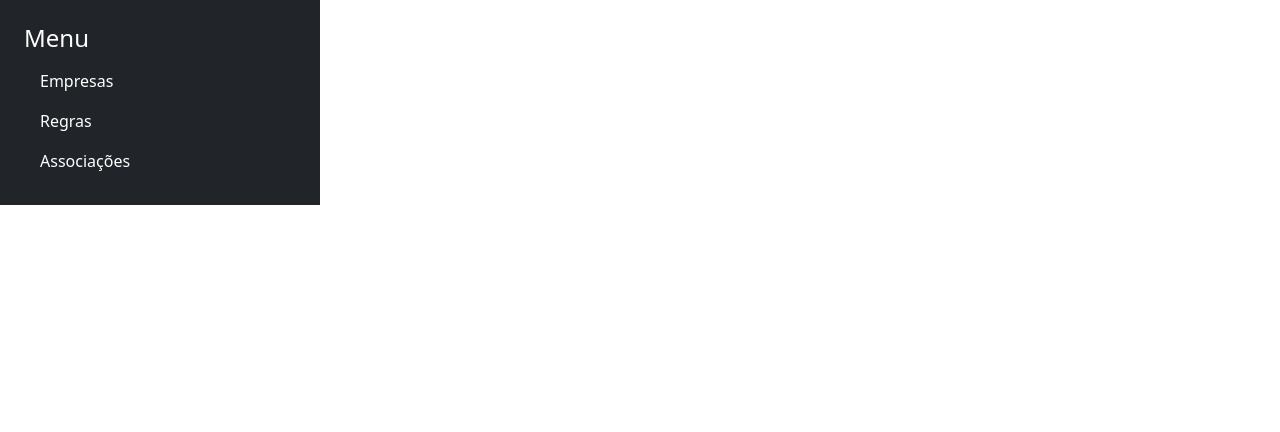
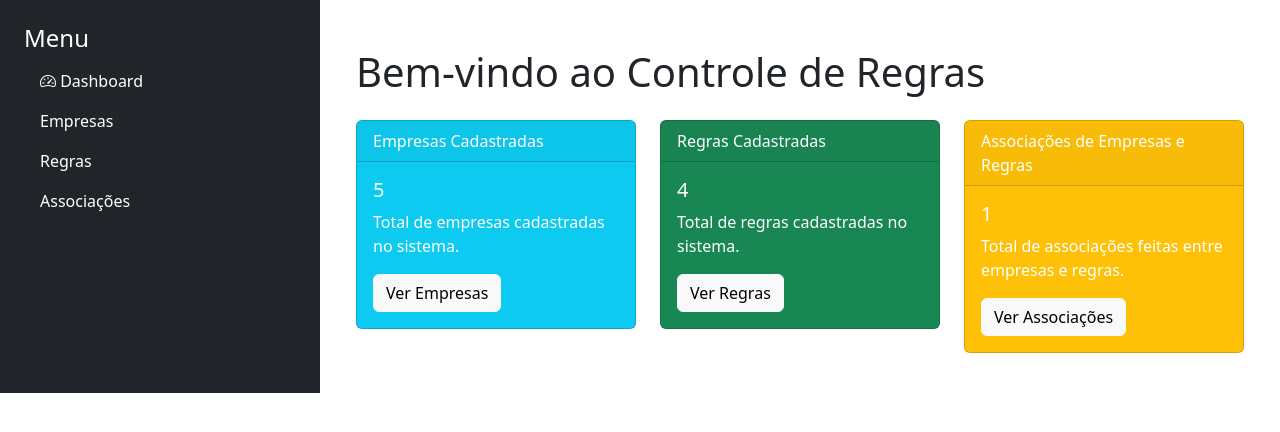
Before and after one commit to purpleteamNSC/ControlRules, a Flask app: page / in a window 1280 px wide. Shown: the top 432 px of the page. Run offline with Flask 2, Linux system fonts and the light colour scheme.

Commit message:
update templates

```diff
--- a/app/app.py
+++ b/app/app.py
@@ -21,10 +21,25 @@ def save_data(filename, data):
     with open(filename, 'w') as f:
         json.dump(data, f, indent=4)
 
-# Rota para a página inicial
+# Rota para a página principal (index)
 @app.route('/')
 def index():
-    return render_template('base.html')
+    # Carregar os dados
+    empresas = load_data(EMPRESAS_FILE)
+    regras = load_data(REGRAS_FILE)
+    associacoes = load_data(ASSOCIACOES_FILE)
+
+    # Contar quantos itens existem em cada lista
+    total_empresas = len(empresas)
+    total_regras = len(regras)
+    total_associacoes = len(associacoes)
+
+    # Passar esses dados para o template
+    return render_template('index.html',
+                           total_empresas=total_empresas,
+                           total_regras=total_regras,
+                           total_associacoes=total_associacoes)
+
 
 # Rota para listar empresas
 @app.route('/empresas')
--- a/app/data/empresas.json
+++ b/app/data/empresas.json
@@ -2,7 +2,7 @@
     {
         "id": 1,
         "nome": "Empresa 1",
-        "helix": "ABC123"
+        "helix": "ABC1234"
     },
     {
         "id": 2,
@@ -16,7 +16,12 @@
     },
     {
         "id": 4,
-        "nome": "dfgdfg",
+        "nome": "Teste",
         "helix": "dfgdfg"
+    },
+    {
+        "id": 5,
+        "nome": "Empresa 3",
+        "helix": "helix3"
     }
 ]
--- a/app/data/regras.json
+++ b/app/data/regras.json
@@ -2,7 +2,7 @@
     {
         "id": 1,
         "nome": "mxdr01",
-        "query": "groupby class 123"
+        "query": "groupby class 1234"
     },
     {
         "id": 2,
@@ -11,7 +11,12 @@
     },
     {
         "id": 3,
+        "nome": "mxdr04",
+        "query": "asdasdasd"
+    },
+    {
+        "id": 4,
         "nome": "mxdr03",
-        "query": "asdasdasd"
+        "query": "03"
     }
 ]
--- a/app/templates/base.html
+++ b/app/templates/base.html
@@ -4,7 +4,7 @@
     <meta charset="UTF-8">
     <meta name="viewport" content="width=device-width, initial-scale=1.0">
     <title>Controle de Regras</title>
-    <link href="https://cdn.jsdelivr.net/npm/bootstrap@5.1.3/dist/css/bootstrap.min.css" rel="stylesheet">
+    <link href="https://cdn.jsdelivr.net/npm/bootstrap@5.3.3/dist/css/bootstrap.min.css" rel="stylesheet">
     <link href="https://cdn.jsdelivr.net/npm/bootstrap-icons/font/bootstrap-icons.css" rel="stylesheet">
 </head>
 <body>
@@ -14,6 +14,9 @@
             <div class="col-md-3 p-4 bg-dark text-white">
                 <h4>Menu</h4>
                 <ul class="nav flex-column">
+                    <li class="nav-item">
+                        <a href="{{ url_for('index') }}" class="nav-link text-white"><i class="bi bi-speedometer2"></i> Dashboard </a>
+                    </li>
                     <li class="nav-item">
                         <a href="{{ url_for('list_empresas') }}" class="nav-link text-white">Empresas</a>
                     </li>
--- a/app/templates/index.html
+++ b/app/templates/index.html
@@ -1,77 +1,44 @@
 {% extends 'base.html' %}
+{% block content %}
+    <div class="container">
+        <h1 class="my-4">Bem-vindo ao Controle de Regras</h1>
 
-{% block content %}
-<h2 class="my-4">Empresas e Regras</h2>
+        <div class="row">
+            <!-- Card para Empresas -->
+            <div class="col-md-4">
+                <div class="card text-white bg-info mb-3">
+                    <div class="card-header">Empresas Cadastradas</div>
+                    <div class="card-body">
+                        <h5 class="card-title">{{ total_empresas }}</h5>
+                        <p class="card-text">Total de empresas cadastradas no sistema.</p>
+                        <a href="{{ url_for('list_empresas') }}" class="btn btn-light">Ver Empresas</a>
+                    </div>
+                </div>
+            </div>
 
-<!-- Empresas -->
-<h3>Empresas</h3>
-<table class="table">
-    <thead>
-        <tr>
-            <th scope="col">Nome</th>
-            <th scope="col">Helix</th>
-            <th scope="col">Ações</th>
-        </tr>
-    </thead>
-    <tbody>
-        {% for empresa in empresas %}
-        <tr>
-            <td>{{ empresa.nome }}</td>
-            <td>{{ empresa.helix }}</td>
-            <td>
-                <a href="{{ url_for('edit_empresa', id=empresa.id) }}" class="btn btn-warning btn-sm"><i class="bi bi-pencil-square"></i> Editar</a>
-                <a href="{{ url_for('delete_empresa', id=empresa.id) }}" class="btn btn-danger btn-sm"><i class="bi bi-trash"></i> Deletar</a>
-            </td>
-        </tr>
-        {% endfor %}
-    </tbody>
-</table>
+            <!-- Card para Regras -->
+            <div class="col-md-4">
+                <div class="card text-white bg-success mb-3">
+                    <div class="card-header">Regras Cadastradas</div>
+                    <div class="card-body">
+                        <h5 class="card-title">{{ total_regras }}</h5>
+                        <p class="card-text">Total de regras cadastradas no sistema.</p>
+                        <a href="{{ url_for('list_regras') }}" class="btn btn-light">Ver Regras</a>
+                    </div>
+                </div>
+            </div>
 
-<!-- Regras -->
-<h3>Regras</h3>
-<table class="table">
-    <thead>
-        <tr>
-            <th scope="col">Nome</th>
-            <th scope="col">Query</th>
-            <th scope="col">Ações</th>
-        </tr>
-    </thead>
-    <tbody>
-        {% for regra in regras %}
-        <tr>
-            <td>{{ regra.nome }}</td>
-            <td>{{ regra.query }}</td>
-            <td>
-                <a href="{{ url_for('edit_regra', id=regra.id) }}" class="btn btn-warning btn-sm"><i class="bi bi-pencil-square"></i> Editar</a>
-                <a href="{{ url_for('delete_regra', id=regra.id) }}" class="btn btn-danger btn-sm"><i class="bi bi-trash"></i> Deletar</a>
-            </td>
-        </tr>
-        {% endfor %}
-    </tbody>
-</table>
-
-<!-- Associações -->
-<h3>Associações</h3>
-<table class="table">
-    <thead>
-        <tr>
-            <th scope="col">Empresa</th>
-            <th scope="col">Regra</th>
-            <th scope="col">Ações</th>
-        </tr>
-    </thead>
-    <tbody>
-        {% for associacao in associacoes %}
-        <tr>
-            <td>{{ associacao.empresa_id }}</td>
-            <td>{{ associacao.regra_id }}</td>
-            <td>
-                <a href="{{ url_for('edit_associacao', id=associacao.empresa_id) }}" class="btn btn-warning btn-sm"><i class="bi bi-pencil-square"></i> Editar</a>
-                <a href="{{ url_for('delete_associacao', empresa_id=associacao.empresa_id, regra_id=associacao.regra_id) }}" class="btn btn-danger btn-sm"><i class="bi bi-trash"></i> Deletar</a>
-            </td>
-        </tr>
-        {% endfor %}
-    </tbody>
-</table>
+            <!-- Card para Associações -->
+            <div class="col-md-4">
+                <div class="card text-white bg-warning mb-3">
+                    <div class="card-header">Associações de Empresas e Regras</div>
+                    <div class="card-body">
+                        <h5 class="card-title">{{ total_associacoes }}</h5>
+                        <p class="card-text">Total de associações feitas entre empresas e regras.</p>
+                        <a href="{{ url_for('list_associacoes') }}" class="btn btn-light">Ver Associações</a>
+                    </div>
+                </div>
+            </div>
+        </div>
+    </div>
 {% endblock %}
```
Also changed, not shown: app/static/style.css (deleted, +0 -57 lines).
